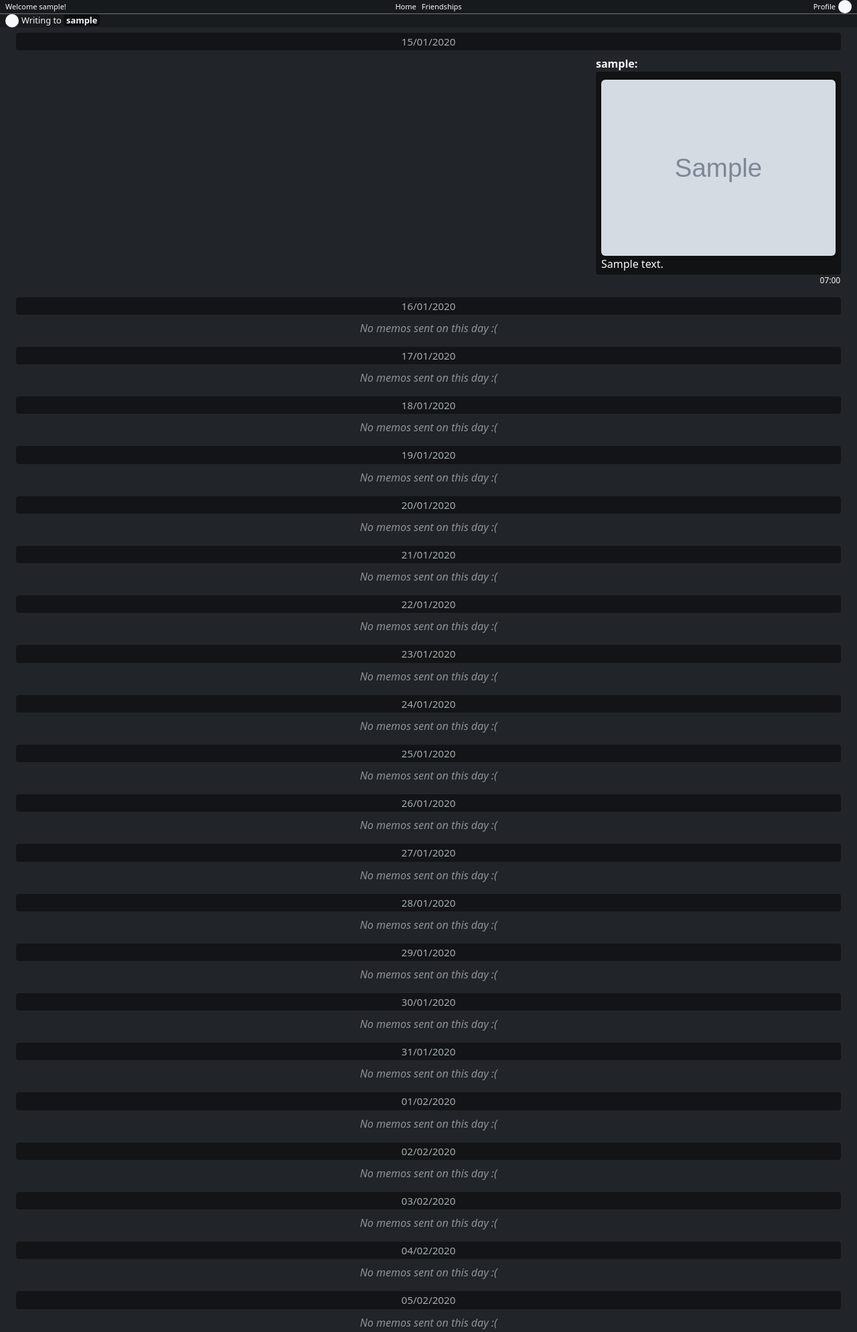
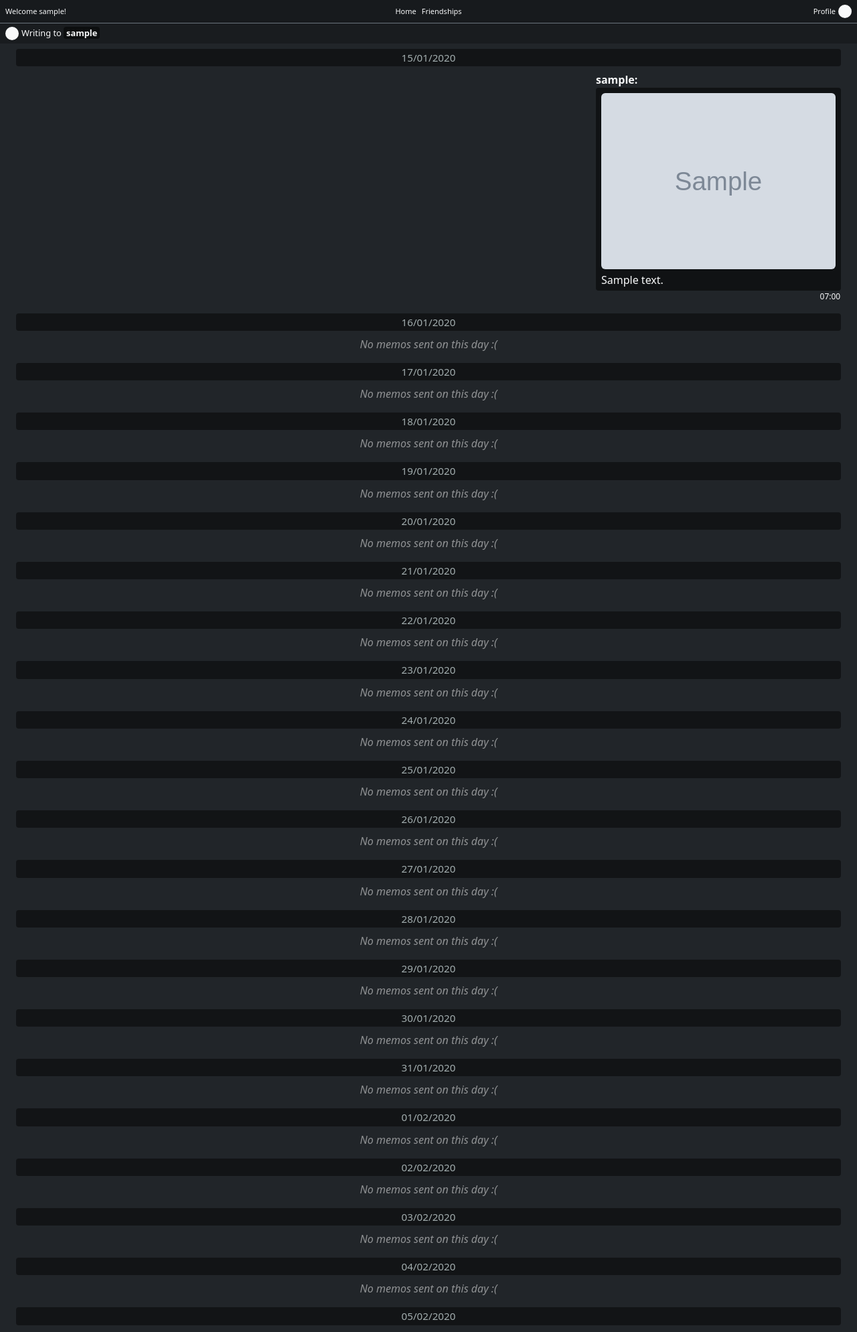
Before and after one commit to VictorClvtt/memodrop, a Django app: page /user/1/memos in a window 1280 px wide. Shown: the top 1989 px of the page at 67% size. Run offline with Django 5.2, Linux system fonts and the light colour scheme; a user stored in the database is signed in; tables that the repository leaves empty hold one stand-in row (values such as "Sample post"); grey boxes marked "Sample" are stand-in pictures; some libraries are stand-ins or nearby versions.

Commit message:
memos template css fixes

```diff
--- a/core/settings.py
+++ b/core/settings.py
@@ -29,7 +29,7 @@ DEBUG = True
 
 ALLOWED_HOSTS = ["*"]
 CSRF_TRUSTED_ORIGINS = [
-
+    "https://f31a037b4c15.ngrok-free.app"
 ]
 
 
--- a/memodrop/static/css/memos.css
+++ b/memodrop/static/css/memos.css
@@ -1,12 +1,17 @@
 @import url('./variables.css');
 
-body{
-    height: 100vh;
+html, body {
+        height: 100%;
+        margin: 0;
+        overflow: hidden;
 }
 
-main{
-    height: 100vh;
-}
+main {
+        flex-grow: 1;
+        display: flex;
+        flex-direction: column;
+        min-height: 0;
+    }
 
 .memo-list{
     display: flex;
@@ -29,6 +34,11 @@ main{
     color: black;
 }
 
+.memo-img{
+    max-width: 350px;
+    max-height: 350px;
+}
+
 @media screen and (max-width: 700px) {
 
 
--- a/memodrop/templates/memos.html
+++ b/memodrop/templates/memos.html
@@ -14,39 +14,45 @@
 <body class="bg-dark d-flex flex-column justify-content-start">
     {% include "partials/_nav.html" %}
 
-    <div class="d-flex align-items-center gap-1 w-100 ps-2 pe-2 text-light" style="height: 35px; background-color: rgba(0, 0, 0, 0.25);">
+    <div class="d-flex align-items-center gap-1 w-100 ps-2 pe-2 text-light" style="min-height: 30px; background-color: rgba(0, 0, 0, 0.25);">
         <div class="bg-light rounded-5" style="width: 1.25rem; height: 1.25rem;">
             <img src="" alt="">
         </div>
         <p class="m-0" style="font-size: 0.8rem;">Writing to <span class="{{ other_user.profile_color }}-text-box rounded-1 fw-bold ps-1 pe-1">{{ other_user.username }}</span></p>
     </div>
 
-    <main class="d-flex flex-column justify-content-between flex-grow-1 text-light">
-        <div class="ps-4 pe-4 pb-3 flex-grow-1">
+    <main class="d-flex flex-column justify-content-between text-light">
+        <div class="ps-4 pe-4 flex-grow-1 overflow-auto">
             {% for date, memos_on_date in memos.items %}
                 <h4 class="text-center mt-2 p-1 rounded-1" style="background-color: rgba(0, 0, 0, 0.45); font-size: 0.95rem; color: rgba(240, 255, 255, 0.65);">{{ date|date:"d/m/Y"}}</h4>
 
                 {% if memos_on_date %}
-                    <ul class="memo-list flex-column-reverse list-unstyled overflow-scroll" style="max-height: 100vh;">
-                        {% for memo in memos_on_date %}
+                    <ul class="memo-list flex-column list-unstyled" style="height: fit-content;">
+                        {% for memo in memos_on_date reversed %}
+                            <li class="d-flex flex-column"
+                                style="
+                                    width: fit-content;
+                                    {% if memo.user_1 == current_user %} margin-left: auto; {% endif %}
+                                ">
+                                <strong style="padding-right: 0.05rem;">{{ memo.user_1.username }}:</strong>
 
-                            <li class="d-flex flex-column" style="width: fit-content;
-                                {% if memo.user_1 == current_user %}
-                                    margin-left: auto;
-                                {% endif %}
-                            ">
-                                <strong  style="padding-right: 0.05rem;">{{ memo.user_1.username }}:</strong>
-                                <div class="{{ memo.user_1.profile_color }}-text-box rounded-1 p-1 ps-2 pe-2 m-0">
+                                <div class="{{ memo.user_1.profile_color }}-text-box rounded-1 p-1 ps-2 pe-2 m-0"
+                                style="display: inline-block; {% if memo.image %} max-width: min-content; {% endif %}">
+
                                     {% if memo.image %}
-                                        <img src="{{ memo.image.url }}" alt="Memo image" class="img-fluid mt-2 rounded-2 shadow-sm" style="max-width: 350px; max-height: 350px;">
+                                        <img src="{{ memo.image.url }}" alt="Memo image" class="memo-img img-fluid mt-1 mb-1 rounded-2 shadow-sm">
                                     {% endif %}
                                     <p class="m-0">{{ memo.content }}</p>
                                 </div>
-                                <small class="w-100 text-end" style="font-size: 0.75rem; padding-right: 0.05rem;">{{ memo.created_at|time:"H:i" }}</small>
+
+                                <small class="w-100 text-end" style="font-size: 0.75rem; padding-right: 0.05rem;">
+                                    {{ memo.created_at|time:"H:i" }}
+                                </small>
                             </li>
                         {% endfor %}
                     </ul>
                 {% else %}
+
                     <p class="w-100 text-center" style="color: rgba(255, 255, 255, 0.5);"><em>No memos sent on this day :(</em></p>
                 {% endif %}
 
--- a/memodrop/templates/partials/_nav.html
+++ b/memodrop/templates/partials/_nav.html
@@ -1,4 +1,4 @@
-<nav class="d-flex align-items-center justify-content-between w-100 ps-2 pe-2 border-bottom border-secondary" style="height: 35px; background-color: var(--container-primary-color);">
+<nav class="d-flex align-items-center justify-content-between w-100 ps-2 pe-2 border-bottom border-secondary" style="min-height: 35px; background-color: var(--container-primary-color);">
     <span class="text-light w-25" style="font-size: 0.6875rem;">Welcome {{ user.username }}!</span>
     <ul class="d-flex gap-2 h-100 align-items-center m-0 text-light list-unstyled" style="font-size: 0.6875rem;">
         <li class="nav-item"><a class="nav-link" href="{% url 'home' %}">Home</a></li>
--- a/memodrop/views.py
+++ b/memodrop/views.py
@@ -173,7 +173,7 @@ class Memos(LoginRequiredMixin, View):
         user_1 = request.user
         user_2 = get_object_or_404(models.User, id=id)
         content = request.POST.get('content')
-        image = request.POST.get('image')
+        image = request.FILES.get('image')
 
         new_memo = models.Memo(user_1=user_1, user_2=user_2, content=content, image=image)
         new_memo.save()
```
Also changed, not shown: memodrop/static/css/friendships.css (+11 -4 lines), memodrop/static/css/home.css (+10 -5 lines). Lines whose indentation alone changed are shown as unchanged.
